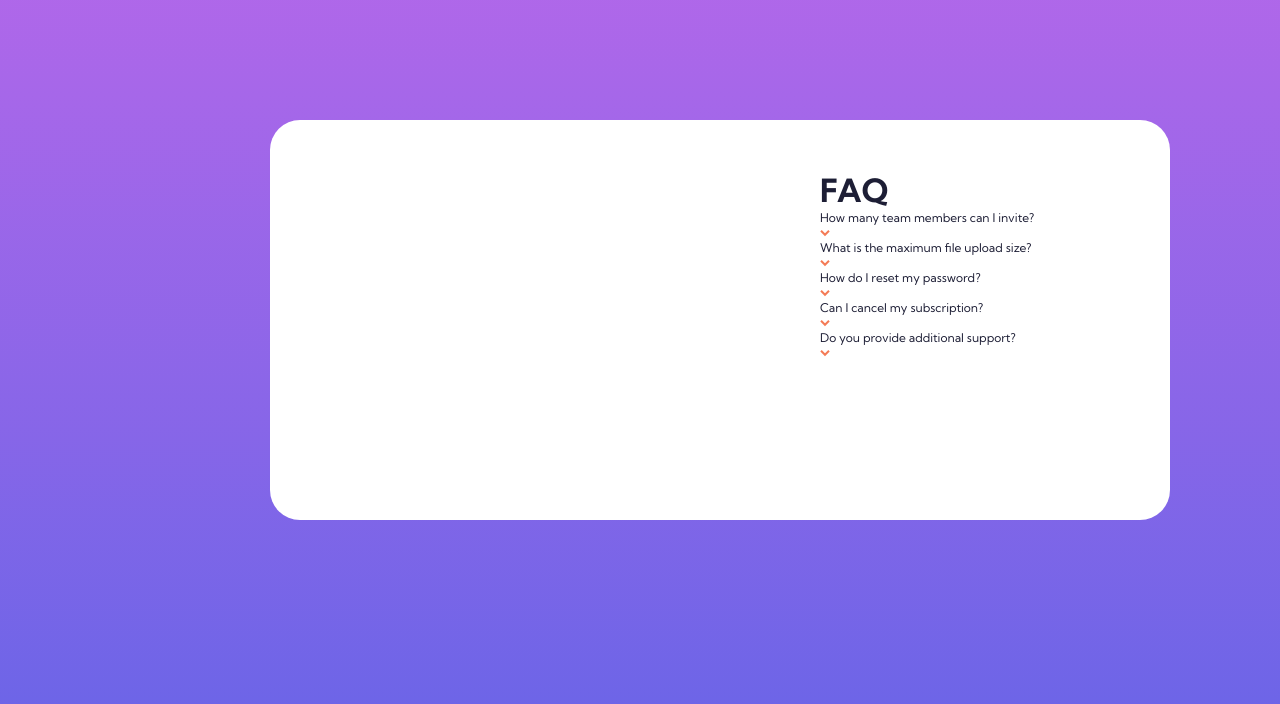
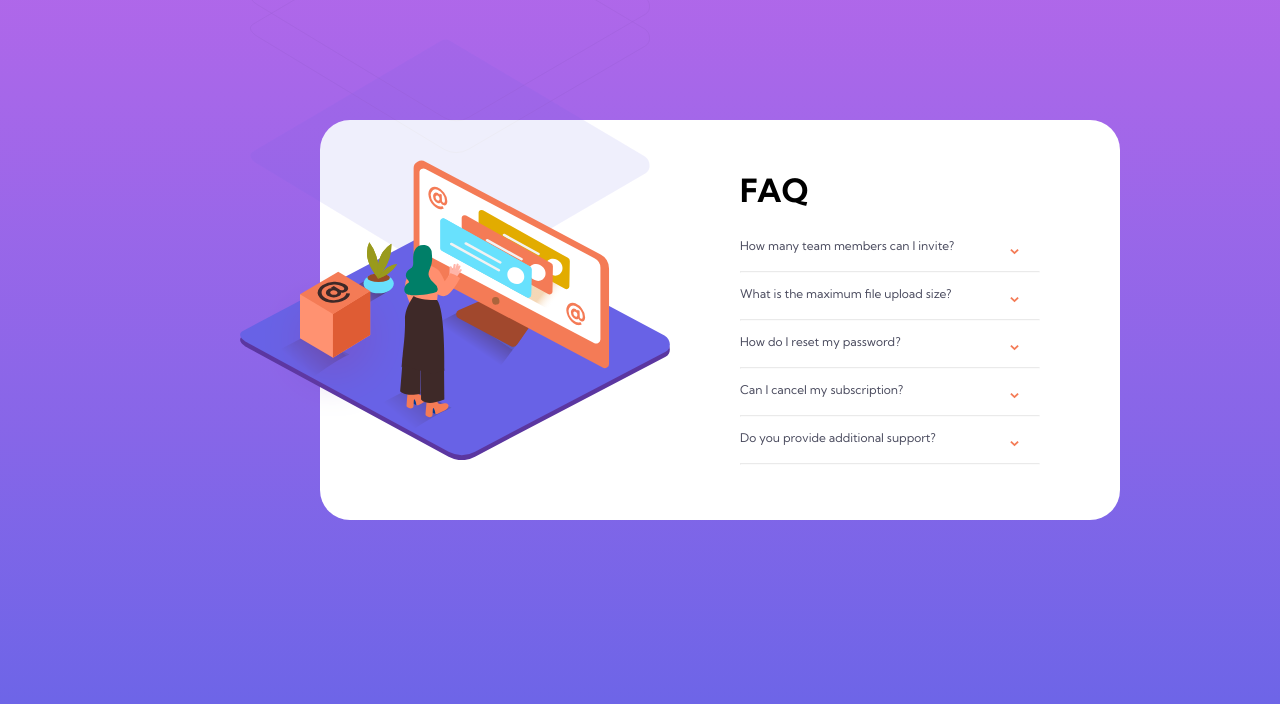
Before and after one commit to LeslieLopez25/faq-accordion-card, a plain HTML site: page index.html in a window 1280 px wide. Drawn offline with Linux system fonts and the light colour scheme.

Commit message:
Set up the faq section and started setting up the images

```diff
--- a/index.html
+++ b/index.html
@@ -23,30 +23,34 @@
       <h1>FAQ</h1>
       <p class="question">How many team members can I invite?</p>
       <img class="arrow" src="/images/icon-arrow-down.svg" alt="arrow-down" />
+      <hr class="divider">
       <p class="answer">You can invite up to 2 additional users on the Free plan. There is no limit on
         team members for the Premium plan.</p>
       <p class="question">What is the maximum file upload size?</p>
       <img class="arrow" src="/images/icon-arrow-down.svg" alt="arrow-down" />
+      <hr class="divider">
       <p class="answer">No more than 2GB. All files in your account must fit your allotted storage space.
       </p>
       <p class="question">How do I reset my password?</p>
       <img class="arrow" src="/images/icon-arrow-down.svg" alt="arrow-down" />
+      <hr class="divider">
       <p class="answer">Click “Forgot password” from the login page or “Change password” from your profile page.
         A reset link will be emailed to you.</p>
       <p class="question">Can I cancel my subscription?</p>
       <img class="arrow" src="/images/icon-arrow-down.svg" alt="arrow-down" />
+      <hr class="divider">
       <p class="answer">Yes! Send us a message and we’ll process your request no questions asked.
       </p>
       <p class="question">Do you provide additional support?</p>
       <img class="arrow" src="/images/icon-arrow-down.svg" alt="arrow-down" />
+      <hr class="divider">
       <p class="answer">Chat and email support is available 24/7. Phone lines are open during normal business hours.
       </p>
+      <img class="pattern" src="/images/bg-pattern-desktop.svg" alt="pattern" />
+      <img class="woman-online" src="/images/illustration-woman-online-desktop.svg" alt="woman" />
+      <img class="box" src="/images/illustration-box-desktop.svg" alt="box" />
     </section>
-    <!-- <section class="img-shape">
-      <img class="pattern" src="/images/bg-pattern-desktop.svg" alt="pattern" />
-      <img class="box" src="/images/illustration-box-desktop.svg" alt="box" />
-      <img class="woman-online" src="/images/illustration-woman-online-desktop.svg" alt="woman" />
-    </section> -->
+
   </main>
 
 
--- a/styles.css
+++ b/styles.css
@@ -7,9 +7,9 @@
   --Soft-blue: hsl(240, 73%, 65%);
 
   /* Text */
-  --Title-text: hsl(238, 29%, 16%);
-  --Primary-text: hsl(237, 12%, 33%);
-  --Secondary-text: hsl(240, 6%, 50%);
+  --Main-text: hsl(238, 29%, 16%);
+  --Secondary-text: hsl(237, 12%, 33%);
+  --Sub-text: hsl(240, 6%, 50%);
   --Hover-text: hsl(14, 88%, 65%);
 
   /* Dividers */
@@ -30,7 +30,7 @@ body {
     var(--Soft-violet) 0%,
     var(--Soft-blue) 100%
   );
-  color: var(--Title-text);
+  color: var(--Mitle-text);
   font-size: 12px;
   font-family: "Kumbh Sans", sans-serif;
 }
@@ -46,9 +46,9 @@ h1 {
   align-self: center;
   position: absolute;
   top: 120px;
-  left: 270px;
+  left: 320px;
   height: 400px;
-  width: 900px;
+  width: 800px;
   background: #fff;
   border-radius: 30px;
 }
@@ -57,13 +57,61 @@ h1 {
   width: 300px;
   position: absolute;
   top: 50px;
-  right: 50px;
+  right: 80px;
+  height: 300px;
+}
+
+.question {
+  position: relative;
+  top: 20px;
+  padding: 8px 0;
+  color: var(--Secondary-text);
+}
+
+.question:hover {
+  color: var(--Hover-text);
+  cursor: pointer;
 }
 
 .arrow {
-  justify-content: flex-end;
+  position: relative;
+  top: 2px;
+  left: 270px;
+  cursor: pointer;
+  width: 3%;
+}
+
+.divider {
+  opacity: 0.2;
+  position: relative;
+  top: 15px;
 }
 
 .answer {
   display: none;
 }
+
+/* Images */
+.pattern {
+  width: 400px;
+  height: 400px;
+  position: absolute;
+  top: -290px;
+  right: 390px;
+}
+
+.box {
+  width: 150px;
+  height: 150px;
+  position: relative;
+  bottom: 180px;
+  right: 480px;
+}
+
+.woman-online {
+  position: absolute;
+  top: -10px;
+  right: 370px;
+  width: 430px;
+  height: 300px;
+}
```
